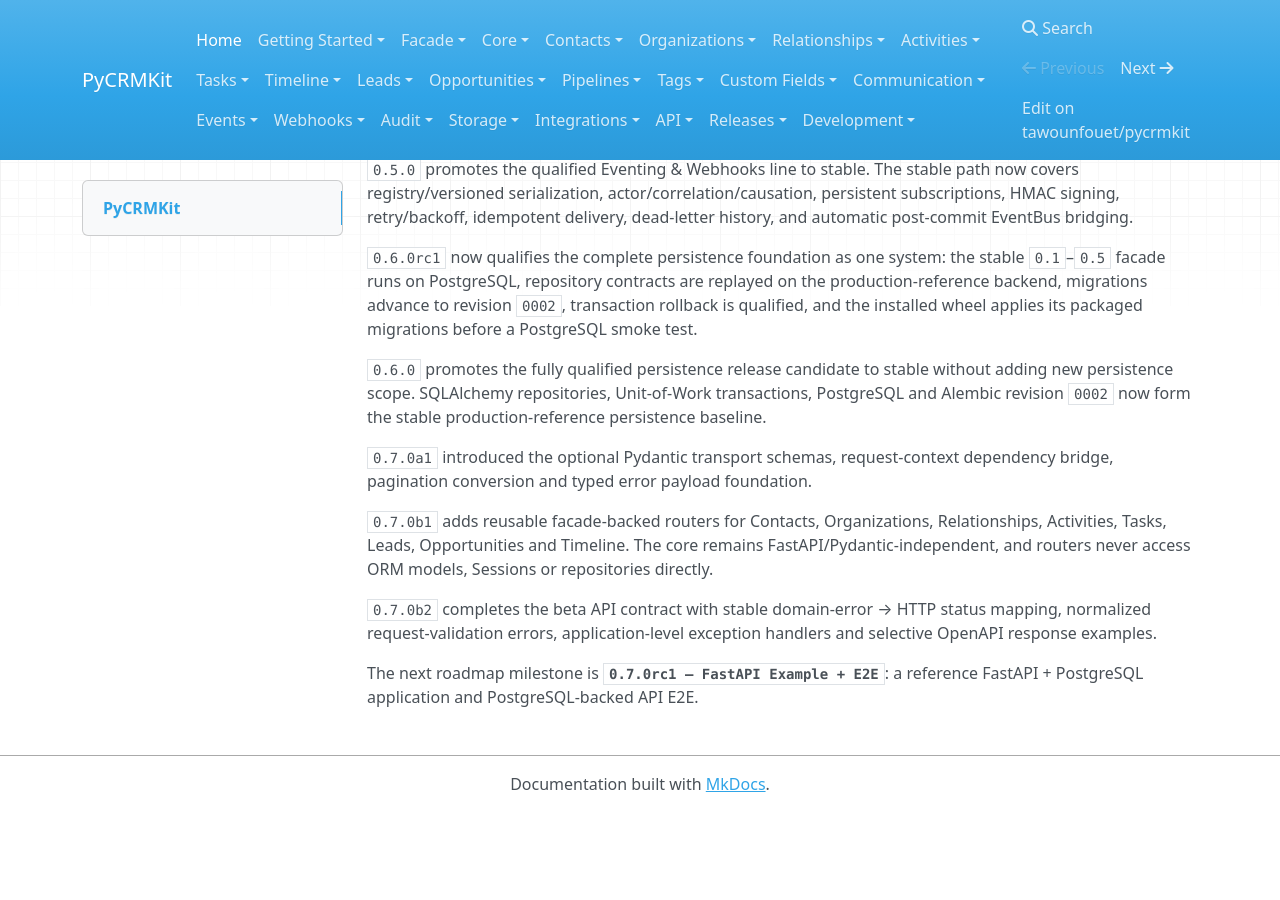
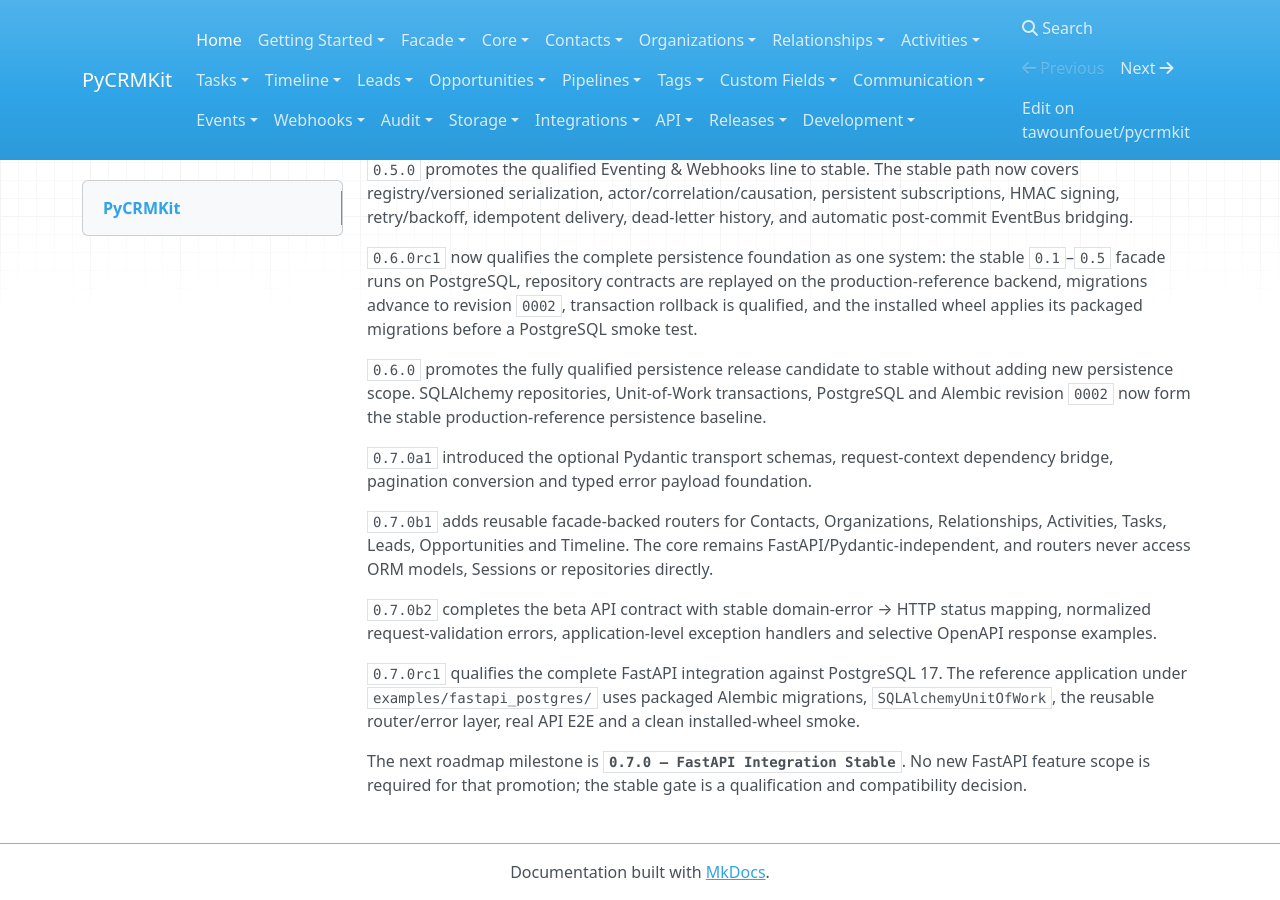
Before and after one commit to tawounfouet/pycrmkit, an MkDocs documentation site: the page built from docs/index.md, in a window 1280 px wide and 900 px high, scrolled down 847 px. Built offline with MkDocs 1.6.1, drawn with Linux system fonts in a browser that asks for light colours; nearby versions of some CDN libraries; before the commit the page ends 1659 px from its top, so only the background shows below that; some of the changed text lies outside the part shown.

Commit message:
docs: document FastAPI release candidate

```diff
--- a/docs/index.md
+++ b/docs/index.md
@@ -3,7 +3,7 @@
 PyCRMKit is a modular, headless Python CRM domain framework.
 
 The current stable version is **`0.6.0 — Persistence Foundation Stable`**.
-The latest integration prerelease is **`0.7.0b2 — OpenAPI & Error Mapping`**.
+The latest integration prerelease is **`0.7.0rc1 — FastAPI Example + E2E`**.
 The stable `0.1`–`0.5` CRM Core, Activity/Timeline, Sales, Communication,
 and Eventing/Webhooks contracts are compatibility-governed:
 
@@ -72,5 +72,11 @@
 status mapping, normalized request-validation errors, application-level
 exception handlers and selective OpenAPI response examples.
 
-The next roadmap milestone is **`0.7.0rc1 — FastAPI Example + E2E`**: a
-reference FastAPI + PostgreSQL application and PostgreSQL-backed API E2E.
+`0.7.0rc1` qualifies the complete FastAPI integration against PostgreSQL 17.
+The reference application under `examples/fastapi_postgres/` uses packaged
+Alembic migrations, `SQLAlchemyUnitOfWork`, the reusable router/error layer,
+real API E2E and a clean installed-wheel smoke.
+
+The next roadmap milestone is **`0.7.0 — FastAPI Integration Stable`**. No new
+FastAPI feature scope is required for that promotion; the stable gate is a
+qualification and compatibility decision.
```
